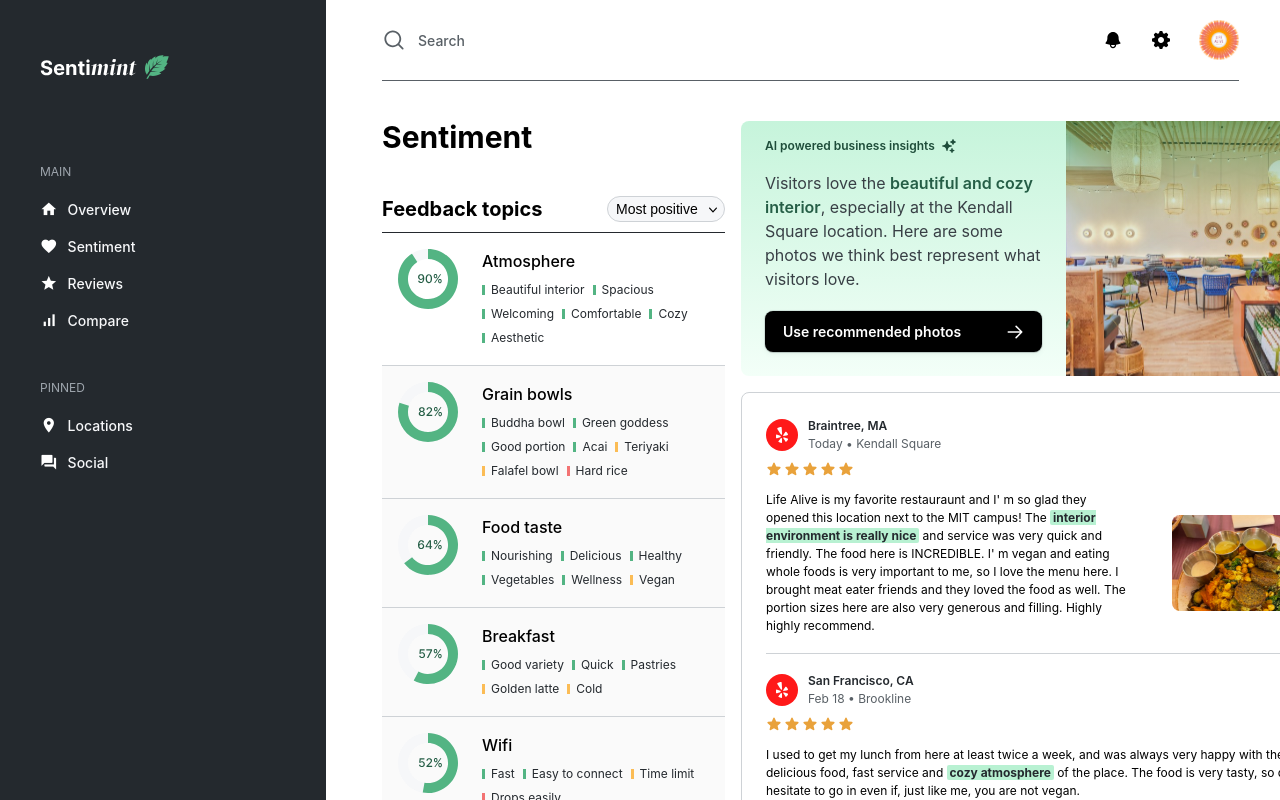
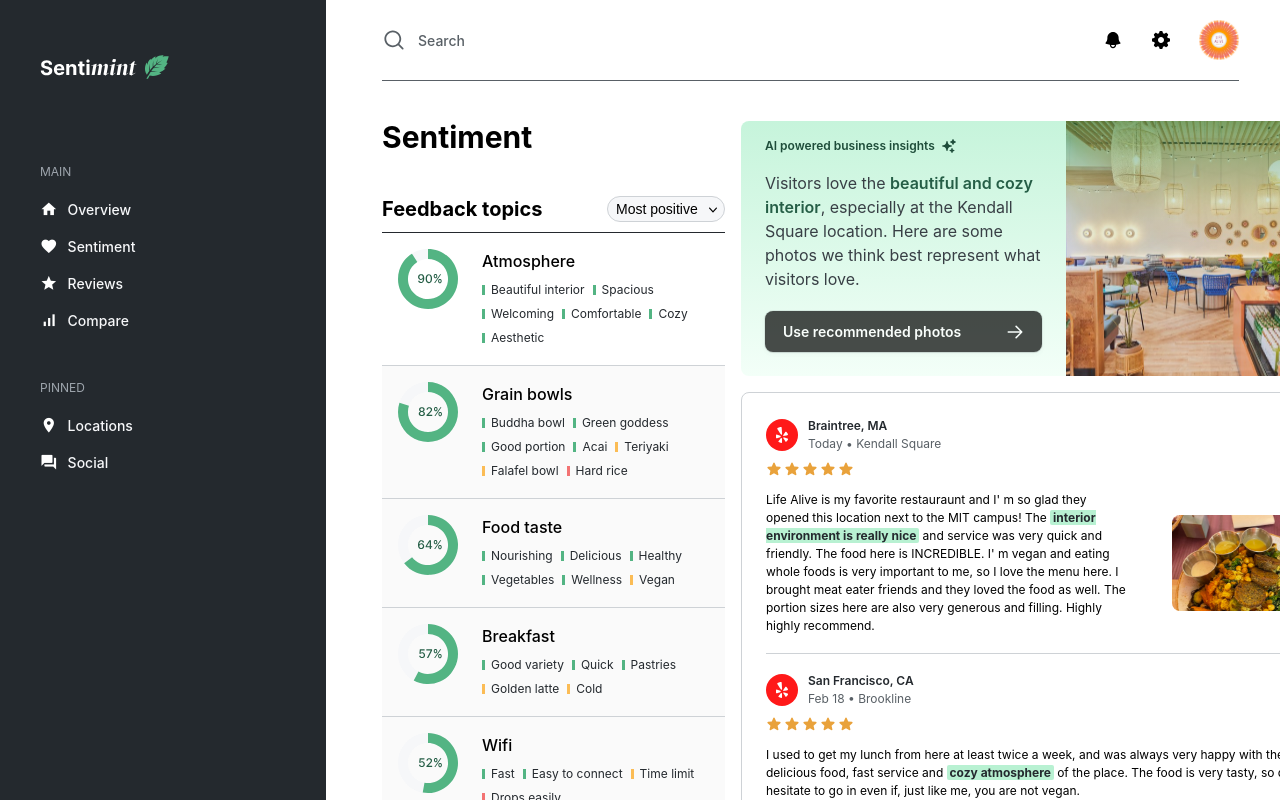
Before and after one commit to mk314k/Sentimint, a React (Vite) app in the folder frontend/: page /sentiment in a window 1280 px wide. In both pictures the pointer is over the element "Use recommended photos". Shown: the top 800 px of the page. Built offline with nearby package versions, Linux system fonts and the light colour scheme; the HTML template or start-up script is replaced by a standard one.

Commit message:
hover changes

```diff
--- a/frontend/src/App.scss
+++ b/frontend/src/App.scss
@@ -444,16 +444,24 @@
             align-items: center;
             width: 241px;
             justify-content: space-between;
-            cursor: pointer;
             font-size: 14px;
             font-weight: 600;
+
+            &:hover {
+                cursor: pointer;
+                opacity: 0.7;
+            }
         }
 
         &__link {
             display: flex;
             align-items: center;
             margin-bottom: 6px;
-            cursor: pointer;
+
+            &:hover {
+                cursor: pointer;
+                opacity: 0.7;
+            }
 
             &:last-of-type {
                 margin-bottom: 0;
@@ -570,7 +578,11 @@
         column-gap: 24px;
         border-bottom: 1px solid $Grey-300;
         background-color: $Grey-50;
-        cursor: pointer;
+
+        &:hover {
+            cursor: pointer;
+            opacity: 0.7;
+        }
 
         &:first-of-type {
             background-color: $Primary-White;
```
